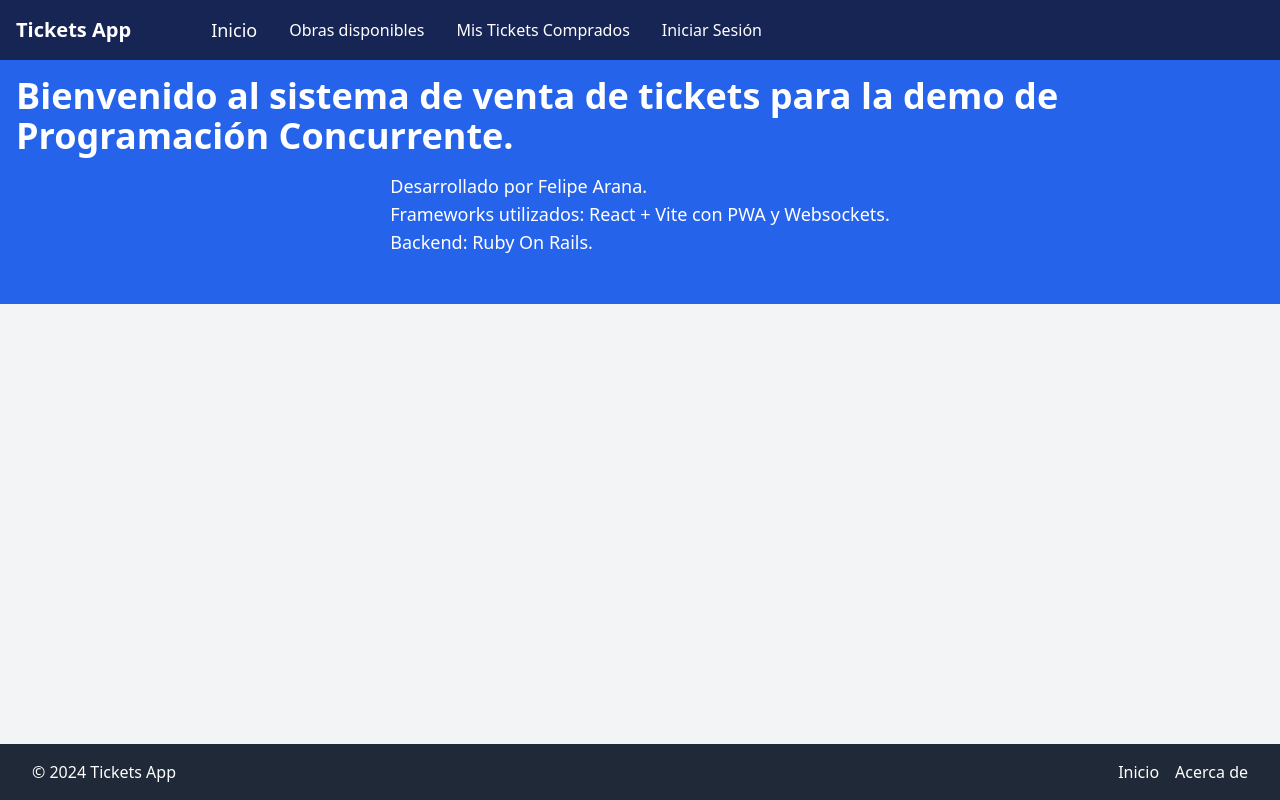
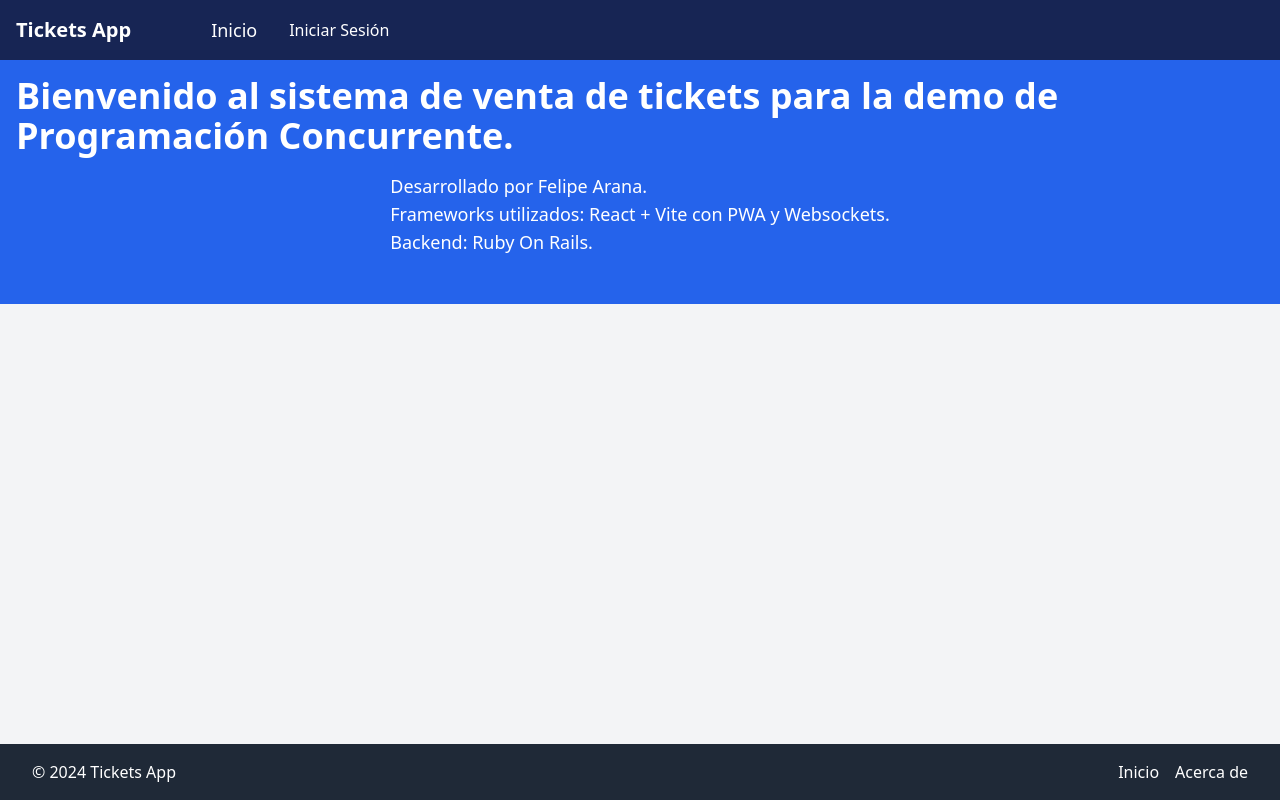
Before and after one commit to feliarana/concurrency_theater_front, a React (Vite) app: page / in a window 1280 px wide. Built offline with nearby package versions, Linux system fonts and the light colour scheme; no server answers.

Commit message:
Show obras only when logged in

```diff
--- a/src/components/Header.jsx
+++ b/src/components/Header.jsx
@@ -30,6 +30,8 @@ const Header = () => {
             >
               Inicio
             </Link>
+            {loggedIn && (
+              <>
                 <Link
                   to="/performances"
                   className="block md:inline-block hover:underline mb-2 md:mb-0"
@@ -42,6 +44,8 @@ const Header = () => {
                 >
                   Mis Tickets Comprados
                 </Link>
+              </>
+            )}
             {loggedIn ? (
               <div className="flex flex-col md:flex-row md:items-center">
                 <span className="mr-4">
```
Lines whose indentation alone changed are shown as unchanged.
